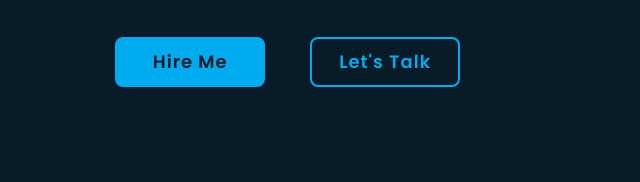
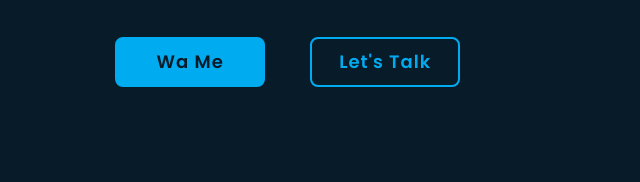
Before and after one commit to frdnkhby/Portofolio-fardan, a plain HTML site: page index.html in a window 1280 px wide. Shown: the part 535-717 px from the top of the page, 0-640 px from the left. Drawn offline with nearby package versions, Linux system fonts and the light colour scheme; files whose address does not match are found by name.

Commit message:
index.html

```diff
--- a/index.html
+++ b/index.html
@@ -53,7 +53,7 @@
             </p>
 
             <div class="btn-box">
-                <a href="https://wa.me//+6285867714059" class="btn">Hire Me</a>
+                <a href="https://wa.me//+6285867714059" class="btn">Wa Me</a>
                 <a href="#" class="btn">Let's Talk</a>
                 <span class="animate" style="--i:5;"></span>
             </div>
```
